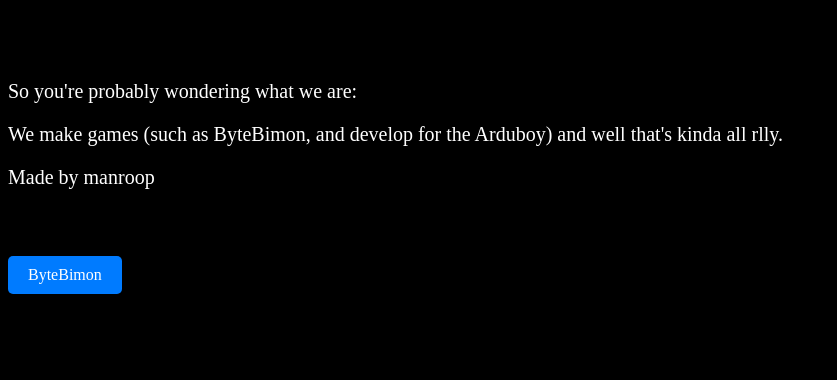
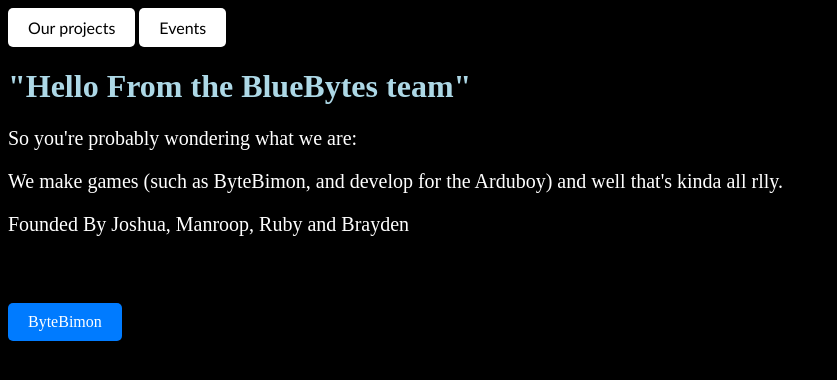
Before and after one commit to Bytebimon/BlueBytes, a plain HTML site: page index.html in a window 1280 px wide. Shown: the whole page, without its empty margins (0-837 px from the left). Drawn offline with Linux system fonts and the light colour scheme.

Commit message:
projects, events

```diff
--- a/index.css
+++ b/index.css
@@ -3,7 +3,7 @@
     font-size: 20px;
 }
 
-.h_1.1 {
+.h_1_1 {
     color: lightblue;
 
 }
--- a/index.html
+++ b/index.html
@@ -17,14 +17,27 @@
             text-decoration: none;
             border-radius: 5px;
         }
+         .button2 {
+            display: inline-block;
+            padding: 10px 20px;
+            background-color: white;
+            color: black;
+            text-decoration: none;
+            border-radius: 5px;
+            font-family: 'Gill Sans', 'Gill Sans MT', Calibri, 'Trebuchet MS', sans-serif;
+        }
     </style>
+    <nav>
+            <a class="button2" href="OurProjects.html" target="_blank">Our projects</a>
+            <a class="button2" href="events.html" target="_blank">Events</a>
+    </nav>
 </head>
 <body>
-    <h1 class="h_1.1">"Hello From the BlueBytes team"</h1>
+    <h1 class="h_1_1">"Hello From the BlueBytes team"</h1>
     <p class="par">So you're probably wondering what we are:</p>
     <p class="par">We make games (such as ByteBimon, and develop for the Arduboy) and well that's kinda all rlly.</p>
-    <p class="par">Made by manroop</p>
-    <h2>Available Games</h2>
+    <p class="par">Founded By Joshua, Manroop, Ruby and Brayden</p>
+    <h2> Some popular games / projects Games</h2>
     <a class="button" href="https://ByteBimon.github.io" target="_blank">ByteBimon</a>
 </body>
 </html>
```
Also changed, not shown: OurProjects.html (+22 -0 lines), events.html (added, +21 -0 lines).
